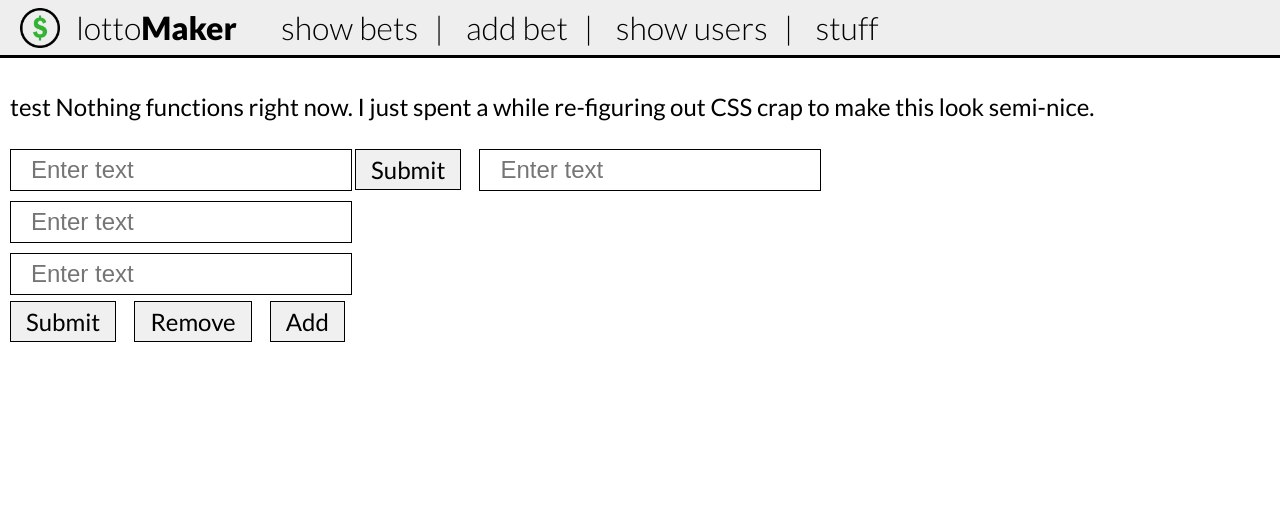
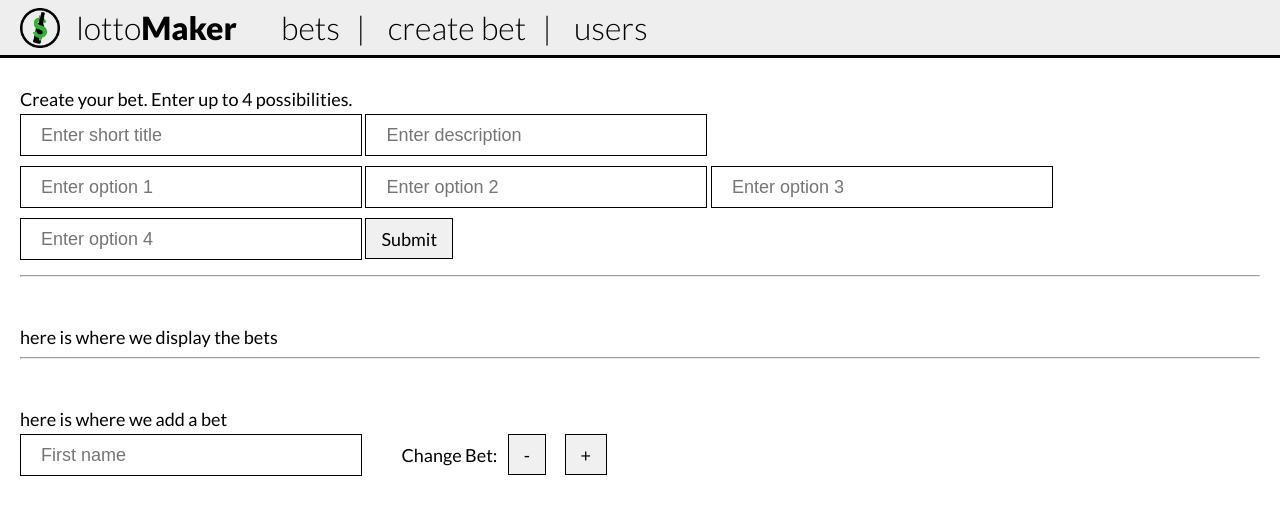
Before and after one commit to aminnj/makers, a plain HTML site: page lottoMaker/index.html in a window 1280 px wide. Drawn offline with nearby package versions, Linux system fonts and the light colour scheme.

Commit message:
more visual improvements

```diff
--- a/lottoMaker/index.html
+++ b/lottoMaker/index.html
@@ -4,38 +4,58 @@
 <title>lottoMaker</title>
 <link rel="icon" type="image/png" sizes="96x96" href="images/favicon.png">
 <link rel="stylesheet" href="style.css">
+<script src="https://ajax.googleapis.com/ajax/libs/jquery/1.11.3/jquery.min.js"></script>
+<script src="main.js"></script>
 </head>
 
 <body>
 
 <div id="topBar">
-    <img class="moneylogo" src="images/moneylogo.png" />
+    <img class="moneylogo" src="images/moneybottlelogo.png" />
     <span class="thin">lotto</span>Maker
     <span class="thin">
         &emsp;
-        <a href="">show bets</a>&ensp;|&ensp;
-        <a href="">add bet</a>&ensp;|&ensp;
-        <a href="">show users</a>&ensp;|&ensp;
-        <a href="">stuff</a>
+        <a href="#" onClick="javascript:toggleBets()">bets</a>&ensp;|&ensp;
+        <a href="#" onClick="javascript:toggleCreateBet()">create bet</a>&ensp;|&ensp;
+        <a href="#" onClick="javascript:toggleUsers()">users</a>&ensp;
     </span>
 </div>
 <div id="colorstrip"></div>
 <div id="container">
 
-    <p class="content">
-    test
-    Nothing functions right now. I just spent a while re-figuring out CSS crap to make this look semi-nice.
-    </p>
 
-    <input type="text" class="inputbar" placeholder="Enter text" />
-    <button class="button" type="submit" form="form1" value="Submit">Submit</button>
-    <input type="text" class="inputbar" placeholder="Enter text" /><br>
-    <input type="text" class="inputbar" placeholder="Enter text" /><br>
-    <input type="text" class="inputbar" placeholder="Enter text" /><br>
-    <button class="button" type="submit" form="form1" value="Submit">Submit</button>
-    <button class="button" type="submit" form="form1" value="Submit">Remove</button>
-    <button class="button" type="submit" form="form1" value="Submit">Add</button>
 
+    <div id="createBet" class="section">
+        Create your bet. Enter up to 4 possibilities.<br>
+        <input type="text" class="inputbar" name="create_shortTitle" placeholder="Enter short title" />
+        <input type="text" class="inputbar" name="create_description" placeholder="Enter description" /><br>
+        <input type="text" class="inputbar" name="create_option1" placeholder="Enter option 1" />
+        <input type="text" class="inputbar" name="create_option2" placeholder="Enter option 2" />
+        <input type="text" class="inputbar" name="create_option3" placeholder="Enter option 3" />
+        <input type="text" class="inputbar" name="create_option4" placeholder="Enter option 4" />
+        <button type="submit" form="form1" value="Submit">Submit</button>
+
+        <hr>
+    </div>
+
+    <div id="bets" class="section">
+        here is where we display the bets<br>
+        <hr>
+    </div>
+
+
+    <div id="addBet" class="section">
+        here is where we add a bet<br>
+        <input type="text" class="inputbar" name="add_name" placeholder="First name" />
+        &emsp;&emsp;Change Bet: &nbsp;
+        <button type="submit" onClick="javascript:changeBeers(-1)" value="Submit">-</button>
+        <button type="submit" onClick="javascript:changeBeers(1)" value="Submit">+</button>
+        <div id="beers" class="section">
+            <!-- <img src="images/bottle.png" style="vertical-align:middle" height="35px"/> -->
+        </div>
+    </div>
+
+    <div id="messages" align="center" class="section"> </div>
 
 </div>
 
--- /dev/null
+++ b/lottoMaker/main.js
@@ -0,0 +1,37 @@
+function toggleCreateBet() {
+    $('#createBet').slideToggle(250);
+}
+function toggleBets() {
+    $('#bets').slideToggle(250);
+}
+function toggleUsers() {
+    $('#users').slideToggle(250);
+}
+
+function logMessage(msg,color) {
+    color = color || "green";
+    $('#messages').fadeIn(250);
+    document.getElementById("messages").innerHTML = "<font color='"+color+"'>"+msg+"</font>";
+    $('#messages').delay(1500).fadeOut(500);
+}
+
+var numBeers = 0;
+function changeBeers(delta) {
+    numBeers += delta;
+    if(numBeers < 1) {
+        numBeers = 1;
+        logMessage("You can't bet nothing...","red");
+    }
+    if(numBeers > 10) {
+        numBeers = 10; // woah there cowboy
+        logMessage("Woah there, cowboy! 10 is the max.","red");
+    }
+
+    document.getElementById("beers").innerHTML = "("+numBeers+" unit";
+    if(numBeers>1) document.getElementById("beers").innerHTML += "s";
+    document.getElementById("beers").innerHTML += ") ";
+
+    for(var i=0; i<numBeers; i++) {
+        document.getElementById("beers").innerHTML += "<img src='images/bottle.png' style='height:35px;vertical-align:middle' />"
+    }
+}
--- a/lottoMaker/style.css
+++ b/lottoMaker/style.css
@@ -3,7 +3,7 @@
 /* TOP BAR */
 #topBar {
     width: 100%;
-    font-size: 2em;
+    font-size: xx-large;
     padding: 0px 10px 10px 10px;
     font-weight: bold;
     height: 45px;
@@ -27,6 +27,7 @@
 body {
     padding: 0px;
     margin: 0px;
+    font-size: large;
     font-family: Lato;
 }
 #container {
@@ -34,13 +35,27 @@ body {
     padding: 10px 10px 10px 10px;
     /* margin: 0px; */
 }
-.content {
-    font-size: 1.5em;
+
+/* VARIOUS SECTIONS */
+
+.section {
+    padding: 20px 10px 20px 10px;
 }
+
+#beers {
+    display: inline;
+}
+
 
 .thin { font-weight: 300; }
 .thick { font-weight: 900; }
 
+/* MESSAGES */
+#messages {
+    position: fixed;
+    bottom: 0;
+    width: 100%;
+}
 
 
 /* LINKS */
@@ -65,13 +80,14 @@ a:active {
     width: 300px;
     height: 40px;
     padding: 0 20px;
-    font-size: 1.5em;
+    font-size: inherit;
+    /* font-size: 1.5em; */
     border: 1px solid #000;
     outline: none;
 }
 
 /* BUTTONS */
-.button {
+button {
     outline:none;
     font-family: Lato;
     -webkit-border-radius: 0;
@@ -79,16 +95,17 @@ a:active {
     height: 41px;
     border-radius: 0px;
     color: #000000;
-    font-size: 1.5em;
+    font-size: inherit;
+    /* font-size: large; */
     background: #f0f0f0;
     padding: 3px 15px 3px 15px;
     margin: auto 15px auto auto;
     border: solid #000000 1px;
     text-decoration: none;
 }
-.button:hover {
+button:hover {
     color: #33B333;
 }
-.button:active {
+button:active {
     color: #33D333;
 }
```
Also changed, not shown: lottoMaker/images/moneybottlelogo.png (added).
